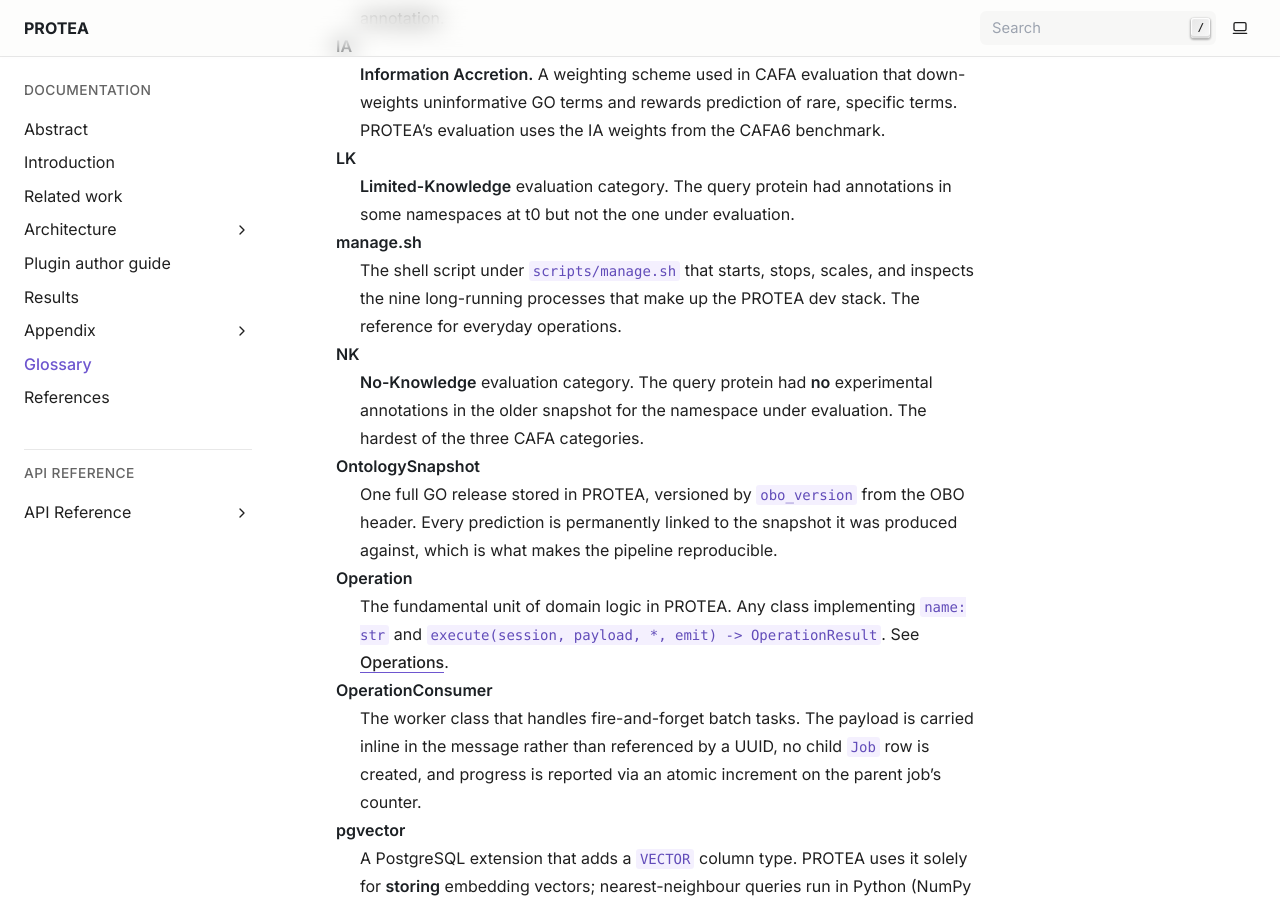
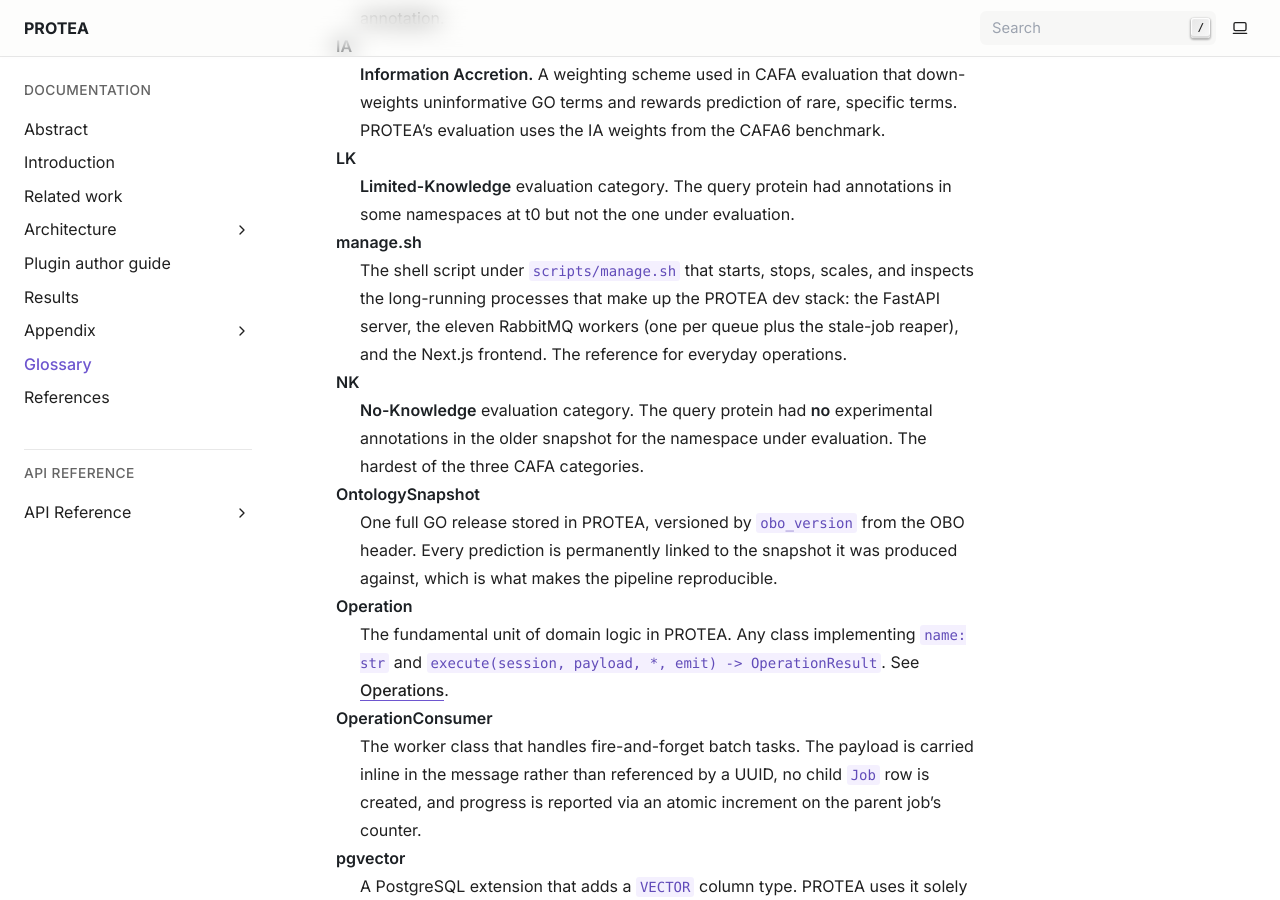
Before and after one commit to frapercan/PROTEA, a Sphinx documentation site: the page built from docs/source/glossary.rst, in a window 1280 px wide and 900 px high, scrolled down 1692 px. Built offline with Sphinx 7.4.7, drawn with Linux system fonts in a browser that asks for light colours.

Commit message:
docs(glossary): correct stale 'nine long-running processes' in manage.sh entry
The `manage.sh` glossary entry claimed the script supervises "the
nine long-running processes that make up the PROTEA dev stack". The
real count, from `scripts/manage.sh:77-135`, is thirteen at default
settings: the FastAPI server, eleven workers
(`worker-{ping,jobs,training,embeddings-coord,embeddings-batch,embeddings-write,predictions-coord,predictions-batch,predictions-write,evaluations,reaper}`),
and the Next.js frontend.

Rather than swap "nine" for a number that will rot the next time a
queue is added (already happened: this same line counted the stack
correctly before `protea.training`, `protea.predictions` and
`protea.evaluations` arrived), I rewrote the entry to enumerate the
three categories — FastAPI, eleven RabbitMQ workers, frontend —
which is more drift-resistant: only the worker count moves when a
queue is added, and it has a stable formula (one per queue + the
reaper).

`sphinx-build -W --keep-going -b html docs/source` succeeds with zero
warnings.

```diff
--- a/docs/source/glossary.rst
+++ b/docs/source/glossary.rst
@@ -149,5 +149,7 @@ any entry from another page.
 
    manage.sh
       The shell script under ``scripts/manage.sh`` that starts, stops,
-      scales, and inspects the nine long-running processes that make up the
-      PROTEA dev stack. The reference for everyday operations.
+      scales, and inspects the long-running processes that make up the
+      PROTEA dev stack: the FastAPI server, the eleven RabbitMQ workers
+      (one per queue plus the stale-job reaper), and the Next.js
+      frontend. The reference for everyday operations.
```
